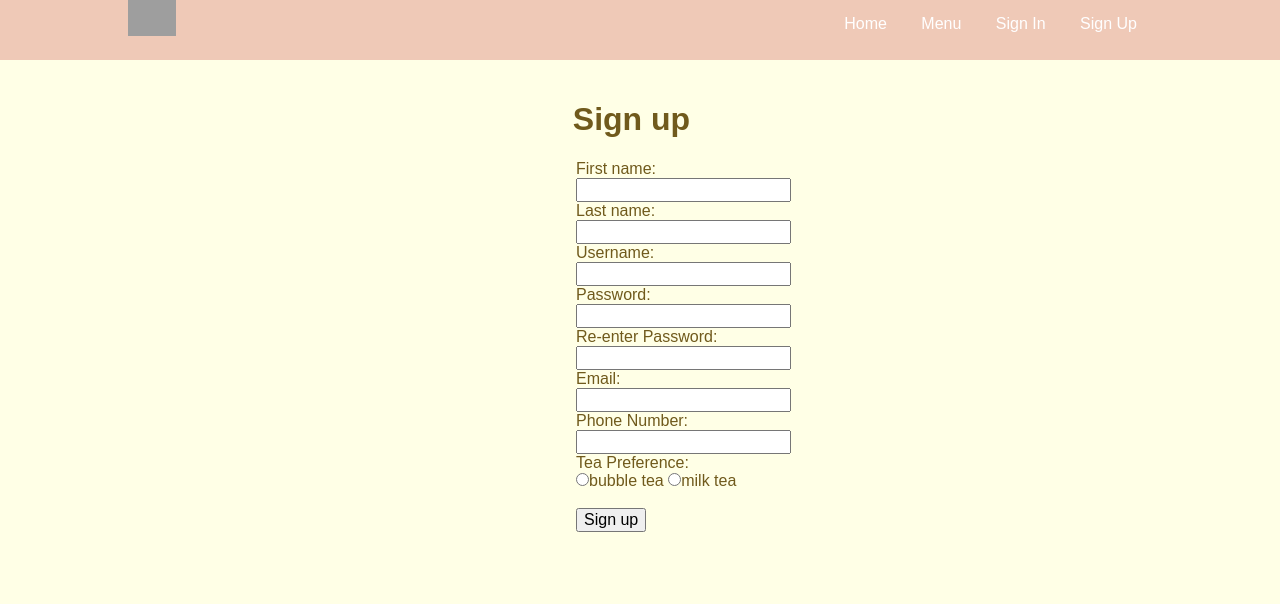
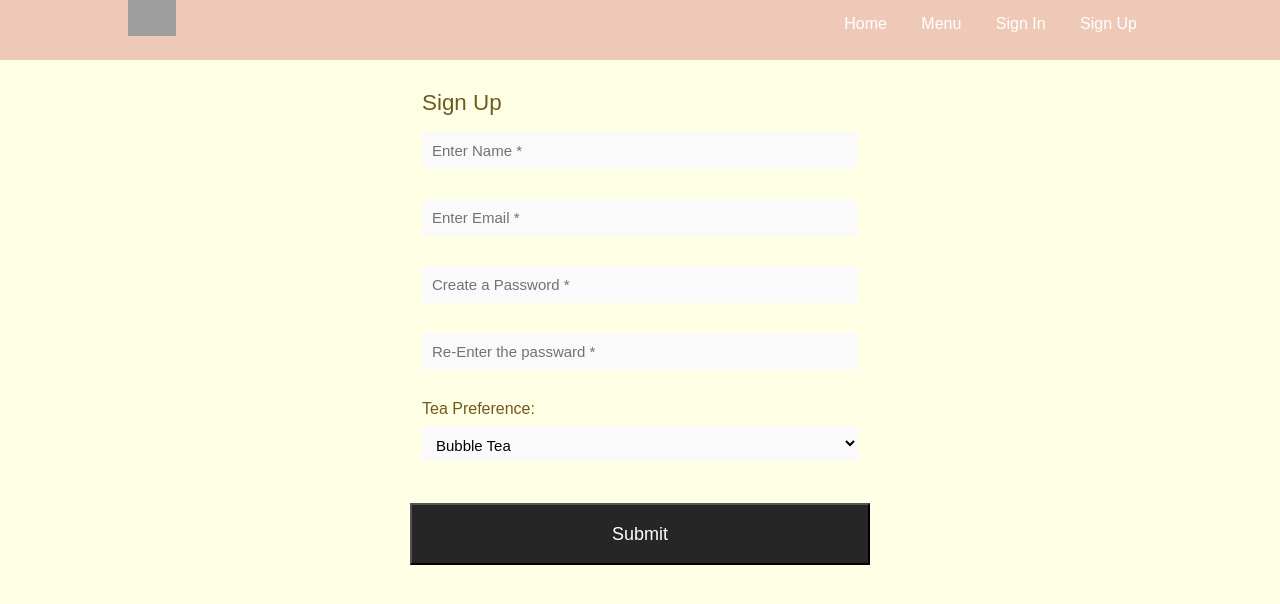
Before and after one commit to dshafqat/IAT352-PA, a PHP site: page /sign-up.php in a window 1280 px wide. Shown: the top 604 px of the page. Run offline with PHP 8.4, Linux system fonts and the light colour scheme; grey boxes are pictures that could not be loaded.

Commit message:
Form completed

```diff
--- a/css/main.css
+++ b/css/main.css
@@ -667,23 +667,94 @@ span.pay_price {
 
 /* sign up page */
 
-.signup-form{
-  width:20rem;
-  margin-top:4rem;
-  margin-left:auto;
-  margin-right:auto;
-  padding-top:1rem;
-  padding-bottom:3rem;
-  padding-left:2rem;
 
-}
+.form-signup{
+      max-width: 500px;
+      padding: 10px 20px;
+      margin: 10px auto;
+      padding: 20px;
+      border-radius: 8px;
+      padding-top: 5rem;
+    }
 
-.signupform{
-  margin-left:4rem;
-}
+    .form-signup fieldset{
+      border: none;
+    }
+    .form-signup legend {
+      font-size: 1.4em;
+      margin-bottom: 10px;
+    }
+    .form-signup label {
+      display: block;
+      margin-bottom: 8px;
+    }
+      .form-signup input[type="text"],
+      .form-signup input[type="date"],
+      .form-signup input[type="datetime"],
+      .form-signup input[type="email"],
+      .form-signup input[type="number"],
+      .form-signup input[type="search"],
+      .form-signup input[type="time"],
+      .form-signup input[type="password"],
+      .form-signup textarea,
+      .form-signup select {
+        border: none;
+        border-radius: 4px;
+        font-size: 15px;
+        margin: 0;
+        outline: 0;
+        padding: 10px;
+        width: 100%;
+        box-sizing: border-box;
+        -webkit-box-sizing: border-box;
+        -moz-box-sizing: border-box;
+        background-color: #FAFAFA;
+        margin-bottom: 30px;
+      }
+      .form-signup input[type="text"]:focus,
+      .form-signup input[type="date"]:focus,
+      .form-signup input[type="datetime"]:focus,
+      .form-signup input[type="email"]:focus,
+      .form-signup input[type="number"]:focus,
+      .form-signup input[type="search"]:focus,
+      .form-signup input[type="time"]:focus,
+      .form-signup input[type="password"]:focus,
+      .form-signup textarea:focus,
+      .form-signup select:focus{
+       background: #B9CAFA;
 
-.signup-form h1 {
+      }
 
-  margin-left: 3.8rem;
+      .form-signup select{
+        -webkit-appearance: menulist-button;
+        height:35px;
+      }
 
-}
+
+      .form-signup input[type="submit"],
+      .form-signup input[type="button"]
+      {
+        position: relative;
+        display: block;
+        padding: 19px 39px 18px 39px;
+        color: #FFF;
+        margin: 0 auto;
+        background: #1abc9c;
+        font-size: 18px;
+        text-align: center;
+        font-style: normal;
+        width: 100%;
+
+        margin-bottom: 10px;
+      }
+      .form-signup input[type="submit"]:hover,
+      .form-signup input[type="button"]:hover
+      {
+        background: #A2A2A2;
+      }
+
+      .form-signup input[type="submit"]
+
+      {
+        background: #262626;
+      }
--- /dev/null
+++ b/memberInfo.txt
@@ -0,0 +1 @@
+Name:Max, Email:Max@max.com, Password:aaa, Choice:BubbleTea
--- a/sign-up.php
+++ b/sign-up.php
@@ -1,9 +1,11 @@
 <!DOCTYPE html>
+
 <html lang="en">
 
 <head>
 	<meta charset="utf-8">
-	<title>Menu</title>
+
+	<title>Sign Up</title>
 
 
 	<link rel="stylesheet" href="css/main.css">
@@ -33,7 +35,7 @@
 	</header>
 
 
-	<div class="signup-form">
+	<!-- <div class="signup-form">
 		<h1>Sign up</h1>
 
 		<form class ="signupform" action="registration.php" method="get">
@@ -61,7 +63,90 @@
 
   </form>
 
-</div>
+</div> -->
+
+	<body>
+
+			<div class="form-signup">
+	<form action="sign-up.php" method="post">
+		<fieldset>
+			<legend><span class="number"> Sign Up</legend>
+				<input type="text" name="name"  placeholder="Enter Name *"  value="<?php  $name;?>" >
+
+				<input type="email" name="email" placeholder="Enter Email *" value="<?php  $email;?>">
+				<input type="password" name="password" placeholder="Create a Password *" value="<?php  $password;?>">
+
+				<input type="password" name="RepassWord" placeholder="Re-Enter the passward *" value="<?php  $RepassWord;?>">
+
+
+					<label for="job">Tea Preference:</label>
+				<select id="" name="choice">
+
+
+				  <option value="BubbleTea">Bubble Tea</option>
+				  <option value="MilkTea">Milk Tea</option>
+
+				</select>
+
+				</fieldset>
+
+				<input type="submit" name="submit" value="Submit" />
+				</form>
+				</div>
+
+<!-- Empty variables check-->
+<?php
+
+
+if ($_SERVER['REQUEST_METHOD'] === 'POST') {
+	// define variables and set to empty values
+$name = $email = $password = $ReEnterPassword = "";
+
+$name = $_POST["name"];
+$email = $_POST["email"];
+$password = $_POST["password"];
+$ReEnterPassword = $_POST["RepassWord"];
+$choice = $_POST["choice"];
+
+$file = 'memberInfo.txt';
+// Open connection to the $file in writing mode
+
+	// check if form is valid
+	if ($password != $ReEnterPassword) {
+			// If passwords not the same
+			exit("*Passwords missmatch!");
+	}
+
+ 	if ($name == "" || $email == "" || $password == "" || $choice =="")  {
+
+		// If missing fields echo this message
+		exit("*Please complete the form");
+
+	}
+	else if($handle = fopen($file, 'a+')) {
+
+
+	// Write string to the file
+	// the function returns the number of bytes interted or false
+	fwrite($handle, "Name:$name, Email:$email, Password:$password, Choice:$choice\n");
+
+	// After form is completed, redirect to welcome.php to display text otherwise display error
+
+	header("Location:welcome.php");
+    exit;
+
+	fclose($handle);
+	} else {
+	echo "Error, could not open file for writing.";
+	}
+
+}
+
+
+
+?>
+
+
 
 
 
```
Also changed, not shown: welcome.php (added, +32 -0 lines).
